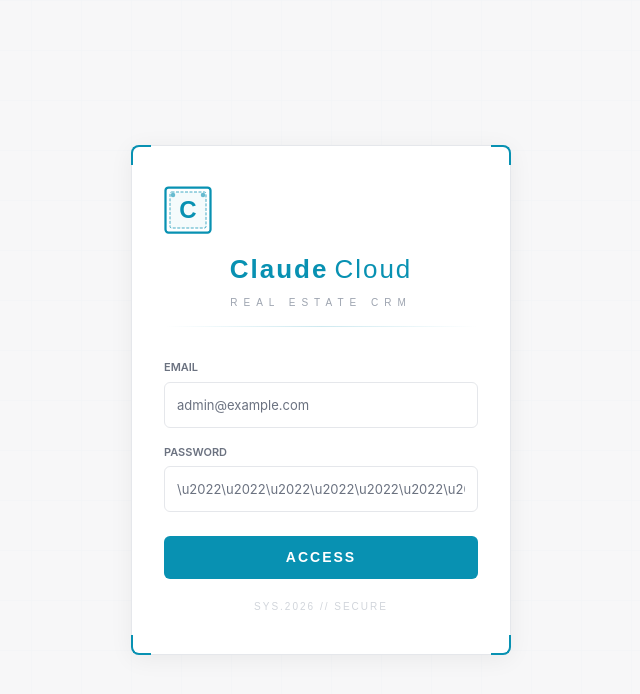
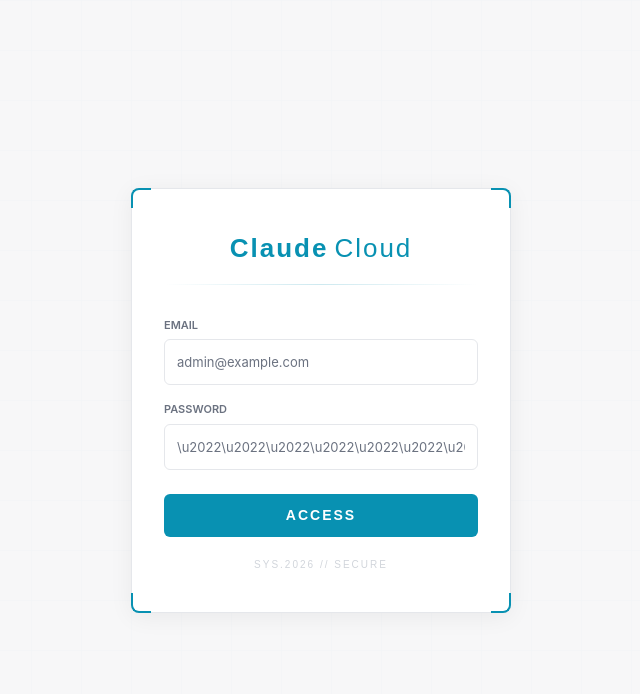
Before and after one commit to itarutakasaka-glitch/rental-crm, a Next.js app: page /login in a window 1280 px wide. Shown: the top 694 px of the page, without its empty margins (319-959 px from the left). Built offline with nearby package versions, Linux system fonts and the light colour scheme.

Commit message:
fix: remove logo SVG and REAL ESTATE CRM text

```diff
--- a/src/app/(auth)/login/page.tsx
+++ b/src/app/(auth)/login/page.tsx
@@ -42,18 +42,12 @@ export default function LoginPage() {
         <div style={{ position: "absolute", bottom: -1, left: -1, width: 20, height: 20, borderBottom: "2px solid #0891b2", borderLeft: "2px solid #0891b2", borderRadius: "0 0 0 8px" }} />
         <div style={{ position: "absolute", bottom: -1, right: -1, width: 20, height: 20, borderBottom: "2px solid #0891b2", borderRight: "2px solid #0891b2", borderRadius: "0 0 8px 0" }} />
         <div style={{ textAlign: "center", marginBottom: 32 }}>
-          <svg width="48" height="48" viewBox="0 0 32 32" fill="none" style={{ marginBottom: 16 }}>
-            <rect x="1" y="1" width="30" height="30" rx="2" fill="none" stroke="#0891b2" strokeWidth="1.5" />
-            <rect x="4" y="4" width="24" height="24" rx="1" fill="rgba(8,145,178,0.04)" stroke="#0891b2" strokeWidth="0.5" strokeDasharray="2 1" />
-            <text x="16" y="21.5" textAnchor="middle" fontSize="16" fontWeight="900" fill="#0891b2" fontFamily="Rajdhani,sans-serif">C</text>
-            <circle cx="6" cy="6" r="1.5" fill="#0891b2" opacity="0.6" />
-            <circle cx="26" cy="6" r="1.5" fill="#0891b2" opacity="0.6" />
-          </svg>
+
           <div style={{ display: "flex", justifyContent: "center", gap: 6, alignItems: "baseline" }}>
             <span style={{ fontSize: 26, fontWeight: 700, letterSpacing: 2, fontFamily: "Rajdhani, sans-serif", color: "#0891b2" }}>Claude</span>
             <span style={{ fontSize: 26, fontWeight: 500, letterSpacing: 2, fontFamily: "Rajdhani, sans-serif", color: "#0891b2" }}>Cloud</span>
           </div>
-          <div style={{ fontSize: 10, letterSpacing: 6, color: "#9ca3af", marginTop: 6, fontFamily: "Rajdhani, sans-serif" }}>REAL ESTATE CRM</div>
+
           <div style={{ width: "100%", height: 1, background: "linear-gradient(90deg, transparent, rgba(8,145,178,0.2), transparent)", margin: "16px 0 0" }} />
         </div>
         <form onSubmit={handleLogin}>
--- a/src/app/(dashboard)/layout.tsx
+++ b/src/app/(dashboard)/layout.tsx
@@ -6,14 +6,7 @@ import { LogoutButton } from "@/components/layout/logout-button";
 function Logo() {
   return (
     <div style={{ display: "flex", alignItems: "center", gap: 10 }}>
-      <svg width="32" height="32" viewBox="0 0 32 32" fill="none">
-        <rect x="1" y="1" width="30" height="30" rx="2" fill="none" stroke="#0891b2" strokeWidth="1.5" />
-        <rect x="4" y="4" width="24" height="24" rx="1" fill="rgba(8,145,178,0.06)" stroke="#0891b2" strokeWidth="0.5" strokeDasharray="2 1" />
-        <text x="16" y="21.5" textAnchor="middle" fontSize="16" fontWeight="900" fill="#0891b2" fontFamily="Rajdhani,sans-serif">C</text>
-        <line x1="6" y1="26" x2="26" y2="26" stroke="#0891b2" strokeWidth="0.5" opacity="0.4" />
-        <circle cx="6" cy="6" r="1.5" fill="#0891b2" opacity="0.6" />
-        <circle cx="26" cy="6" r="1.5" fill="#0891b2" opacity="0.6" />
-      </svg>
+
       <div style={{ display: "flex", alignItems: "baseline", gap: 4 }}>
         <span style={{
           fontSize: 20, fontWeight: 700, letterSpacing: 2,
```
